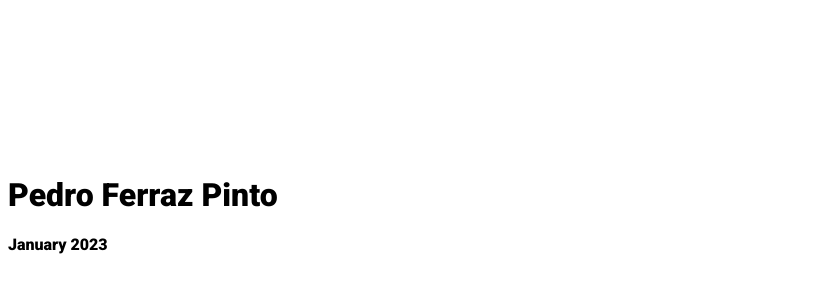
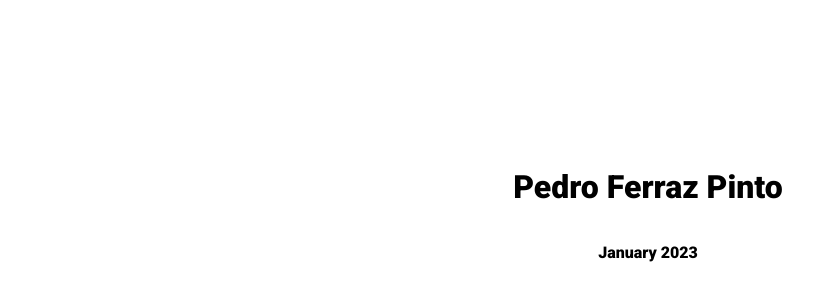
Before and after one commit to pedrobrunofpinto/pedrobrunofpinto.github.io, a plain HTML site: page index.html in a window 1280 px wide. Shown: the part 196-496 px from the top of the page, without its empty margins (0-837 px from the left). Drawn offline with Linux system fonts and the light colour scheme.

Commit message:
Update index.html

```diff
--- a/index.html
+++ b/index.html
@@ -1,13 +1,20 @@
 <!DOCTYPE html>
 <html>
 <head>
-	<title>Pedro Pinto</title>
-<meta name="viewport" content="width=device-width, initial-scale=0.86, maximum-scale=3.0, minimum-scale=0.86,user-scalable=no">
+	<title>Pedro Ferraz Pinto</title>
+
+<meta name="viewport" content="width=device-width, initial-scale=1.0">
  <meta charset="utf-8"/>
 
 	<link rel="preconnect" href="https://fonts.googleapis.com"><link rel="preconnect" href="https://fonts.gstatic.com" crossorigin><link href="https://fonts.googleapis.com/css2?family=Roboto:wght@900&display=swap" rel="stylesheet">
 </head>
-<body style='width:100%; height: 100vh; dislay:flex; justify-content:center; align-content:center;'>
+<body style='width: 100%;
+height: 100vh;
+display: flex;
+justify-content: center;
+align-content: center;
+flex-direction: column;
+align-items: center;'>
 
 	<h1 style="font-family: 'Roboto', sans-serif; font-weight: 900;">Pedro Ferraz Pinto</h1>
 	<p style="font-family: 'Roboto', sans-serif; font-weight:300;">January 2023</p>
```
